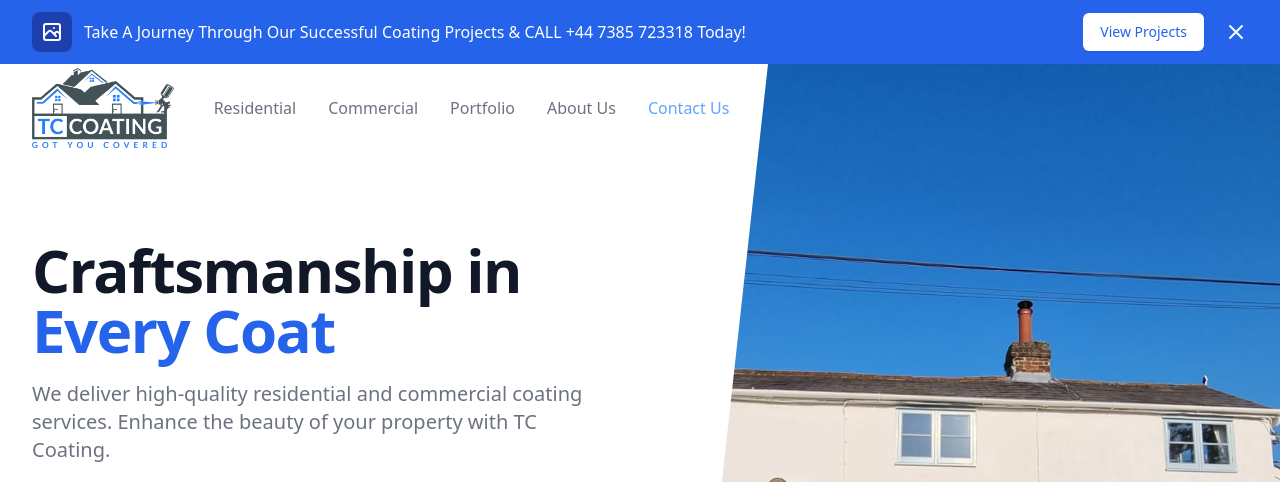
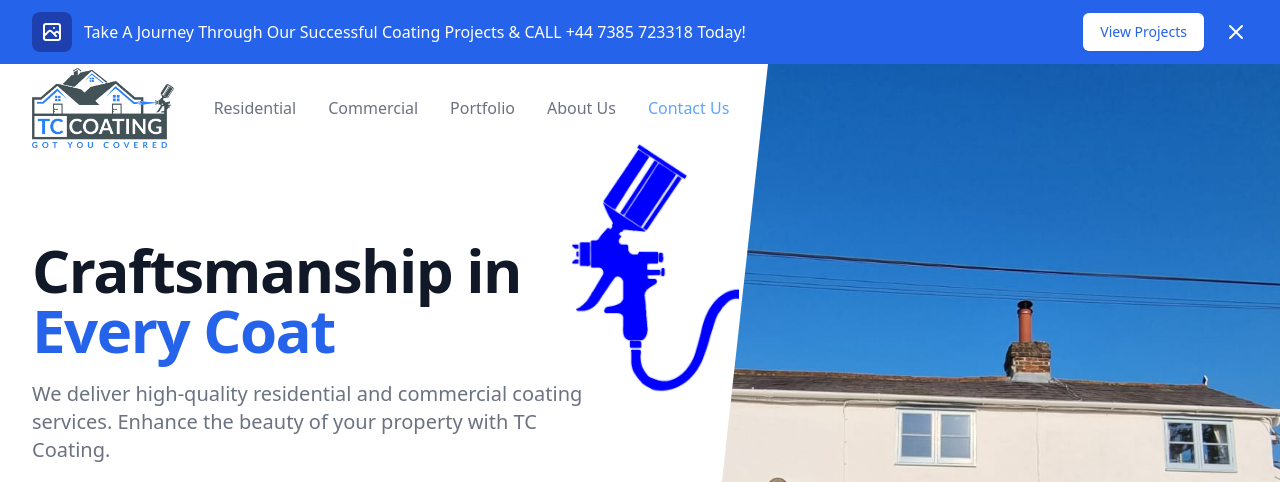
Before and after one commit to mikemhb/tcc-improve, a Next.js app: page / in a window 1280 px wide. Shown: the top 482 px of the page. Built offline with nearby package versions, Linux system fonts and the light colour scheme.

Commit message:
Spray Icon Added

```diff
--- a/src/components/Hero.tsx
+++ b/src/components/Hero.tsx
@@ -51,8 +51,23 @@ export default function Hero() {
             height={100}
           />
           </a>
+          <img
+            src="sprayicon.png"
+            alt="Spray gun icon"
+            width={200}
+            height={100}
+            className="custom-image"
+          />
         </div>
       </div>
+
+      <style jsx>{`
+        .custom-image {
+          position: absolute;
+          top: 59px;
+          right: -67px;
+        }
+      `}</style>
     </main>
   );
 }
```
Also changed, not shown: public/sprayicon.png (added).
